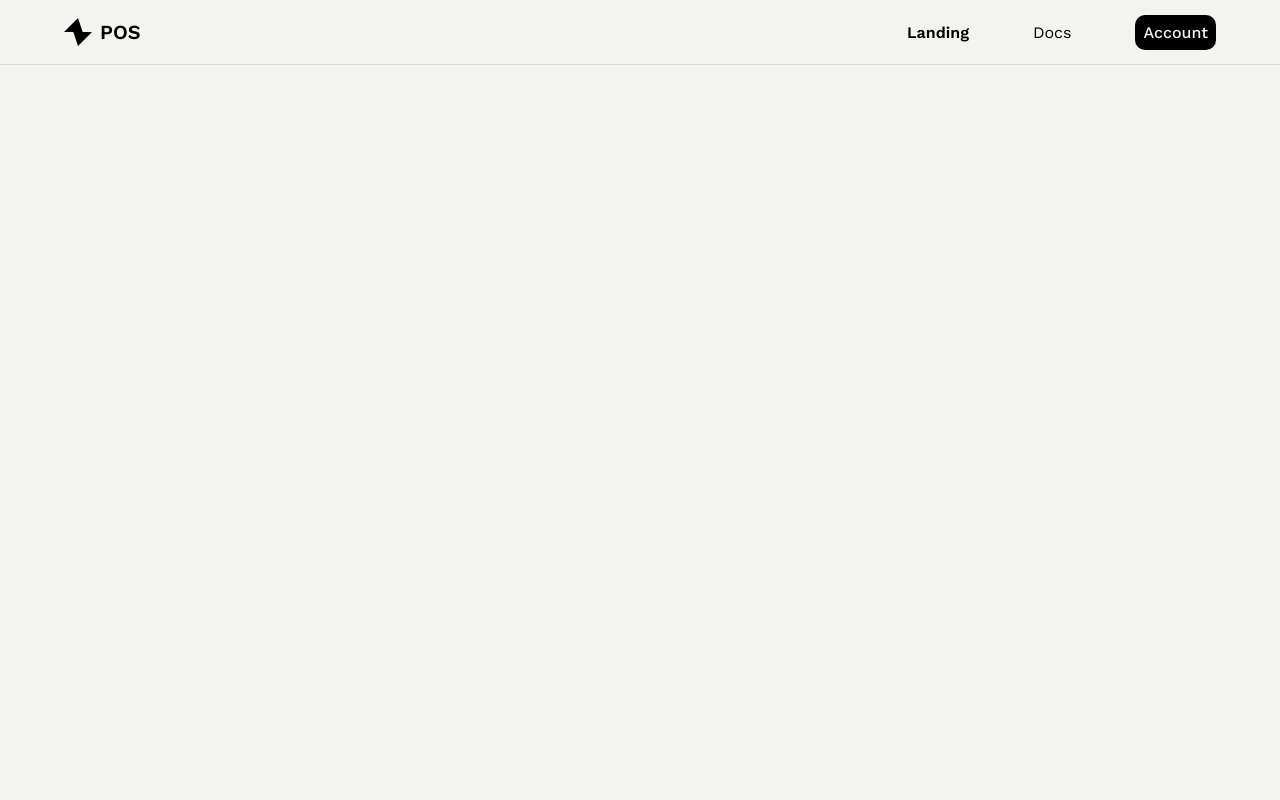
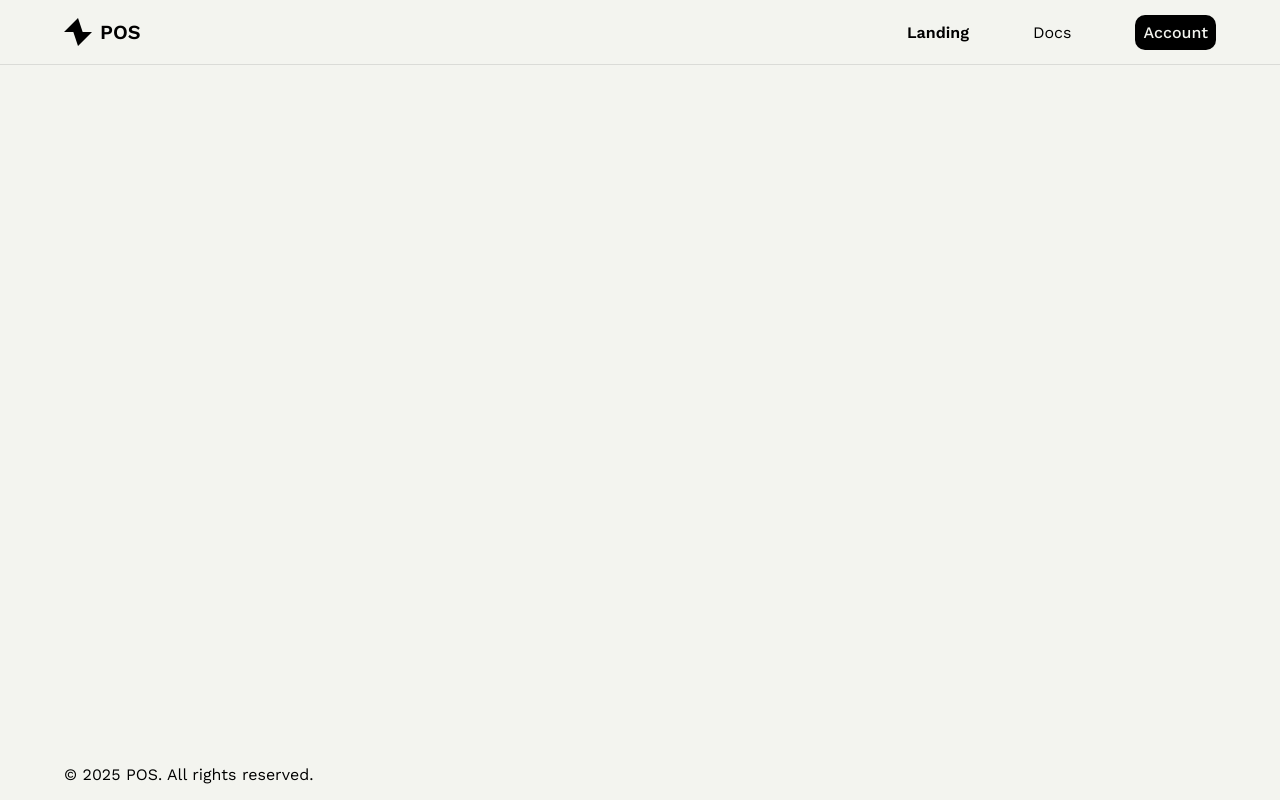
Before and after one commit to sr-githaka/shoply, a Next.js app: page / in a window 1280 px wide. Built offline with nearby package versions, Linux system fonts and the light colour scheme.

Commit message:
feat(components/layout): enhance Footer with copyright notice
Added a copyright notice to the Footer component displaying the current year dynamically.

This improves the app's professionalism and ensures legal compliance with copyright attribution.

```diff
--- a/src/components/layout/Footer.tsx
+++ b/src/components/layout/Footer.tsx
@@ -1,5 +1,9 @@
 import { FooterStyles } from '@styles/layout';
 
 export default function Footer() {
-    return <footer className={FooterStyles.Footer}></footer>;
+    return (
+        <footer className={FooterStyles.Footer}>
+            <p>&copy; {new Date().getFullYear()} POS. All rights reserved.</p>
+        </footer>
+    );
 }
--- a/src/styles/components/layout/Footer.module.css
+++ b/src/styles/components/layout/Footer.module.css
@@ -1,5 +1,5 @@
 .Footer {
-    padding: 32px 0px;
+    padding: 16px 0px;
     width: 100%;
     display: flex;
     flex-direction: row;
```
